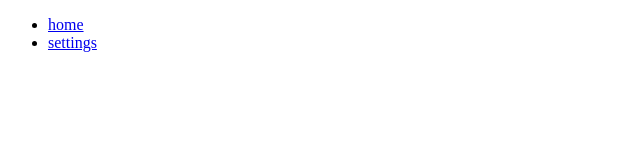
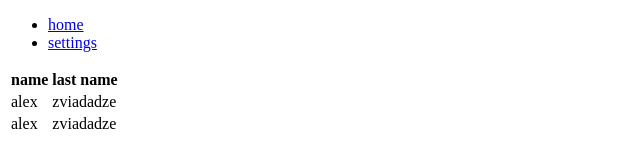
Before and after one commit to NokaK/re-educate05, a plain HTML site: page index.html in a window 1280 px wide. Shown: the whole page, without its empty margins (0-640 px from the left). Drawn offline with Linux system fonts and the light colour scheme.

Commit message:
add table

```diff
--- a/index.html
+++ b/index.html
@@ -18,6 +18,26 @@
 			</ul>
 		</nav>
 	</header>
+	<table>
+		<thead>
+			<tr>
+				<th>name</th>
+				<th>last name</th>
+			</tr>
+		</thead>
+		<tbody>
+			<tr>
+				<td>alex</td>
+				<td>zviadadze</td>
+			</tr>
+			<tr>
+				<td>alex</td>
+				<td>zviadadze</td>
+			</tr>
+
+		</tbody>
+	</table>
+
 
 </body>
 </html>
```
